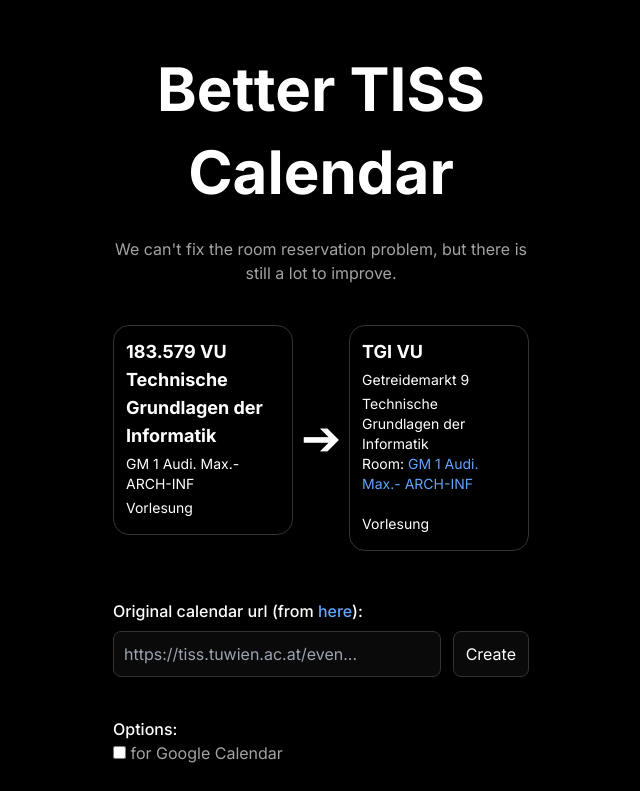
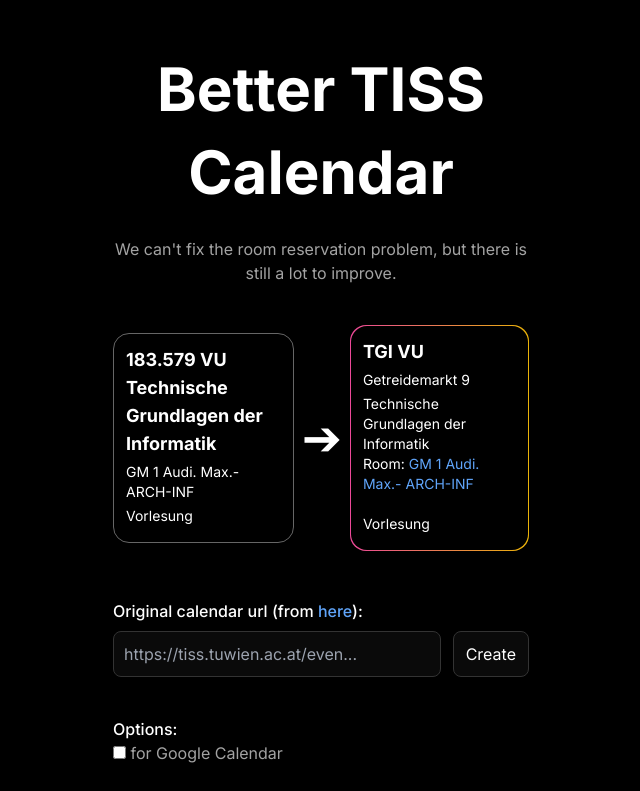
Before and after one commit to flofriday/better-tiss-calendar, a Flask app: page / in a window 1280 px wide. Shown: the top 791 px of the page, without its empty margins (319-959 px from the left). Run offline with Flask 3, Linux system fonts and the light colour scheme; style sheets or scripts are compiled from the project's sources.

Commit message:
Add gradients to the example of the event

```diff
--- a/templates/home.html
+++ b/templates/home.html
@@ -31,13 +31,14 @@
                 lot to improve.
             </div>
             <div class="flex flex-row justify-around mb-12">
-                <div class="w-[12rem] h-full border border-[color:#333] rounded-2xl text-start p-3">
+                <div class="my-auto w-[12rem] h-full border border-[color:#666] rounded-2xl text-start p-3">
                     <div class="text-lg font-bold">183.579 VU Technische Grundlagen der Informatik</div>
                     <div class="my-1 text-sm">GM 1 Audi. Max.- ARCH-INF</div>
                     <div class="my-1 text-sm">Vorlesung</div>
                 </div>
                 <span class="my-auto text-5xl px-2 whitespace-nowrap">➔</span>
-                <div class="w-[12rem] h-full border border-[color:#333] rounded-2xl text-start p-3">
+                <div class="w-[12rem] h-full rounded-2xl p-[1px] bg-gradient-to-r from-pink-500 to-yellow-500">
+                    <div class="w-full h-full bg-black rounded-2xl text-start p-3">
                         <div class="text-lg font-bold">TGI VU</div>
                         <div class="my-1 text-sm">Getreidemarkt 9</div>
                         <div class="my-1 text-sm">
@@ -45,6 +46,7 @@
                             Room: <span class="text-blue-400">GM 1 Audi. Max.- ARCH-INF</span><br>
                             <br>
                             Vorlesung
+                        </div>
                     </div>
                 </div>
             </div>
```
Lines whose indentation alone changed are shown as unchanged.
